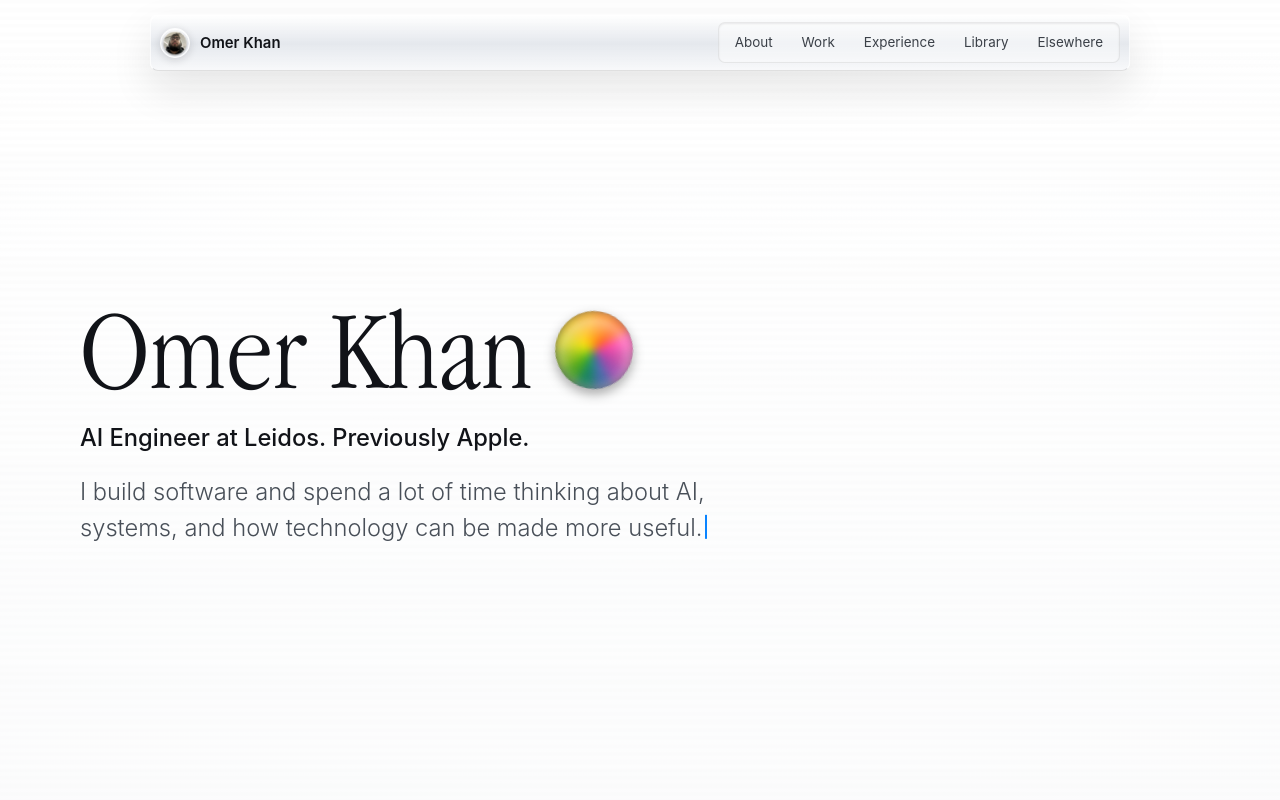
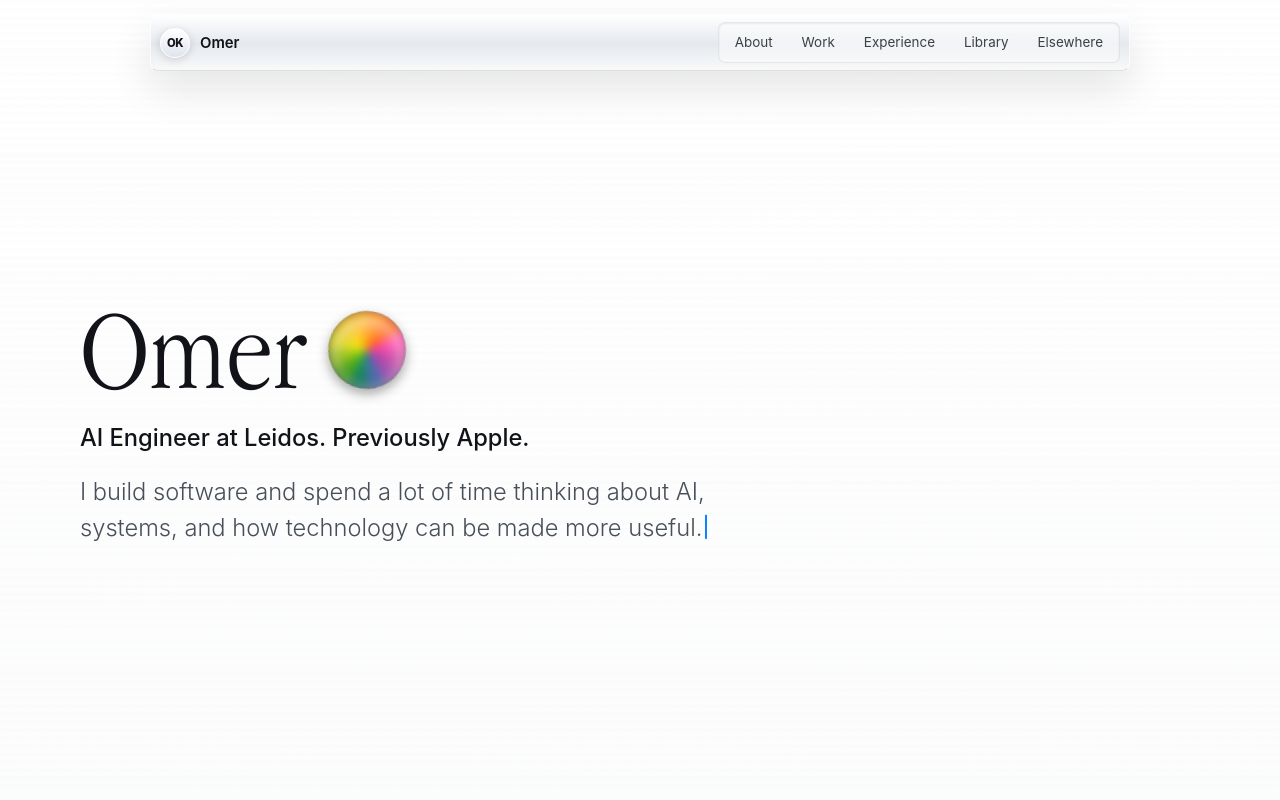
Before and after one commit to notomer/notomer.github.io, a React (Create React App) app: page / in a window 1280 px wide. Shown: the top 800 px of the page. Built offline with nearby package versions, Linux system fonts and the light colour scheme; a web font is replaced by a local one.

Commit message:
Use Omer monogram identity

```diff
--- a/public/index.html
+++ b/public/index.html
@@ -8,7 +8,7 @@
     <link rel="alternate icon" href="%PUBLIC_URL%/favicon.ico" />
     <meta
       name="description"
-      content="Omer Khan builds software, AI systems, developer tooling, and product systems with clarity and taste."
+      content="Omer builds software, AI systems, developer tooling, and product systems with clarity and taste."
     />
     <link rel="apple-touch-icon" href="%PUBLIC_URL%/favicon.ico" />
     <link rel="canonical" href="https://www.notomer.com/" />
@@ -16,7 +16,7 @@
     <meta property="og:type" content="website" />
     <meta property="og:url" content="https://www.notomer.com/" />
     <meta property="og:site_name" content="From, Omer" />
-    <meta property="og:description" content="Omer Khan builds software, AI systems, developer tooling, and product systems with clarity and taste." />
+    <meta property="og:description" content="Omer builds software, AI systems, developer tooling, and product systems with clarity and taste." />
     <meta property="og:image" content="https://www.notomer.com/images/site_preview.jpeg?v=20260502" />
     <meta property="og:image:secure_url" content="https://www.notomer.com/images/site_preview.jpeg?v=20260502" />
     <meta property="og:image:type" content="image/jpeg" />
@@ -25,7 +25,7 @@
     <meta property="og:image:alt" content="From, Omer" />
     <meta name="twitter:card" content="summary_large_image" />
     <meta name="twitter:title" content="From, Omer" />
-    <meta name="twitter:description" content="Omer Khan builds software, AI systems, developer tooling, and product systems with clarity and taste." />
+    <meta name="twitter:description" content="Omer builds software, AI systems, developer tooling, and product systems with clarity and taste." />
     <meta name="twitter:image" content="https://www.notomer.com/images/site_preview.jpeg?v=20260502" />
     <meta name="twitter:image:alt" content="From, Omer" />
     <!--
--- a/src/App.css
+++ b/src/App.css
@@ -264,13 +264,19 @@ main > section {
   letter-spacing: 0;
 }
 
-.brand-chip img {
+.brand-monogram {
+  display: grid;
   width: 30px;
   height: 30px;
+  place-items: center;
   border: 1px solid rgba(255, 255, 255, 0.8);
   border-radius: 50%;
+  background: linear-gradient(180deg, #ffffff, #dfe5ee);
   box-shadow: inset 0 1px 0 rgba(255, 255, 255, 0.9), 0 2px 8px rgba(17, 19, 24, 0.16);
-  object-fit: cover;
+  color: var(--ink);
+  font-size: 0.7rem;
+  font-weight: 800;
+  letter-spacing: -0.04em;
 }
 
 .nav-links {
--- a/src/App.js
+++ b/src/App.js
@@ -388,9 +388,9 @@ function App() {
   return (
     <div className="identity-site">
       <header className="topbar" aria-label="Site navigation">
-        <a className="brand-chip" href="#top" aria-label="Omer Khan home">
-          <img src="/images/login.png" alt="" />
-          <span>Omer Khan</span>
+        <a className="brand-chip" href="#top" aria-label="Omer home">
+          <span className="brand-monogram" aria-hidden="true">OK</span>
+          <span>Omer</span>
         </a>
         <nav className="nav-links" aria-label="Primary">
           <a href="#about">About</a>
@@ -405,7 +405,7 @@ function App() {
         <section className="hero section-shell" id="top">
           <div className="hero-copy" data-reveal>
             <div className="hero-title-row">
-              <h1>Omer Khan</h1>
+              <h1>Omer</h1>
               <BeachBall className="hero-beachball-inline" />
             </div>
             <p className="hero-text hero-lede">
--- a/src/Components/ProjectCarousel.js
+++ b/src/Components/ProjectCarousel.js
@@ -6,7 +6,7 @@ const ProjectCarousel = () => {
 
   const images = [
     {
-      filename: "images/login.png",
+      filename: "images/site_preview.jpeg",
       description: "This Website",
       paragraph:
         "The goal of this website was to force myself to learn React, I'm not a great at creative work so this took me a while. But I did it, and got to implement solutions in creative ways. My GitHub contains this website, feel free to take a look!",
```
Also changed, not shown: src/Components/navbar.js (+2 -11 lines), 1 other file (tests, documents, lock files or other folders).
